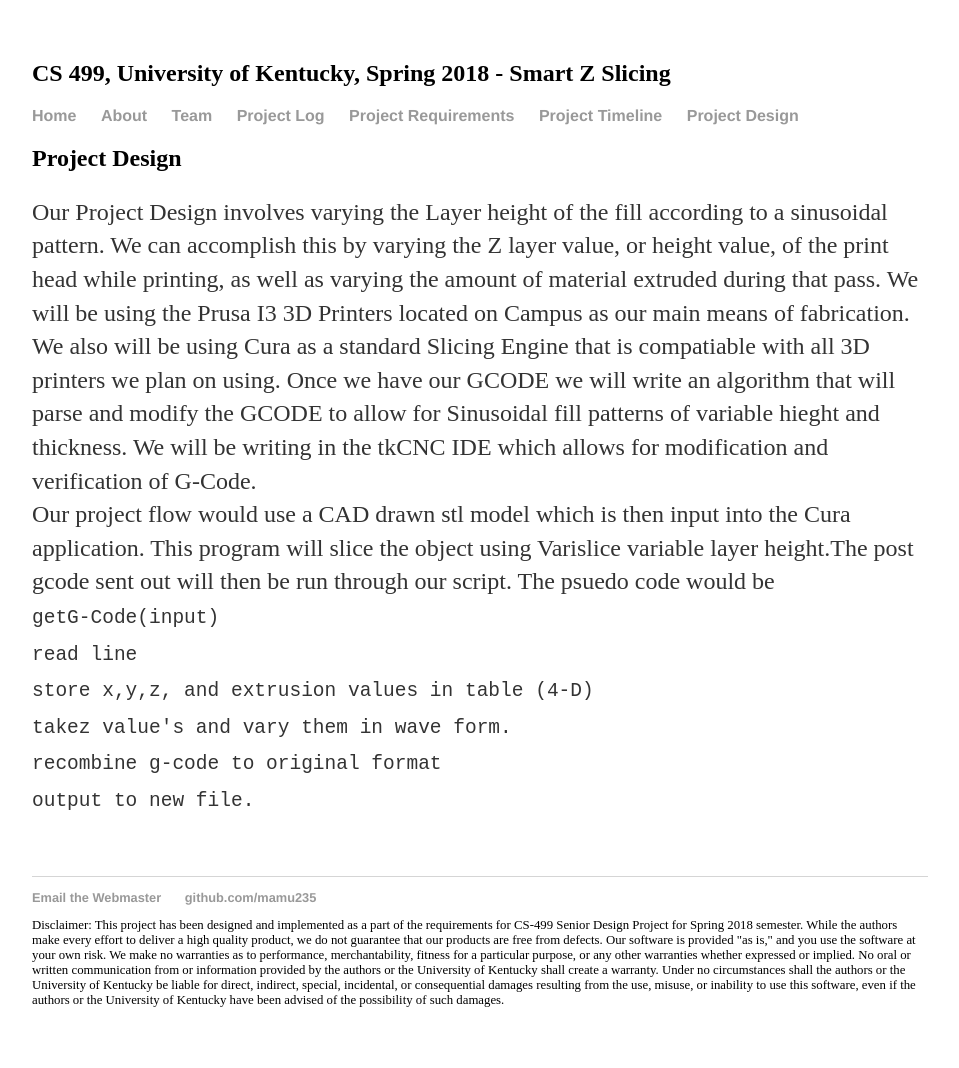
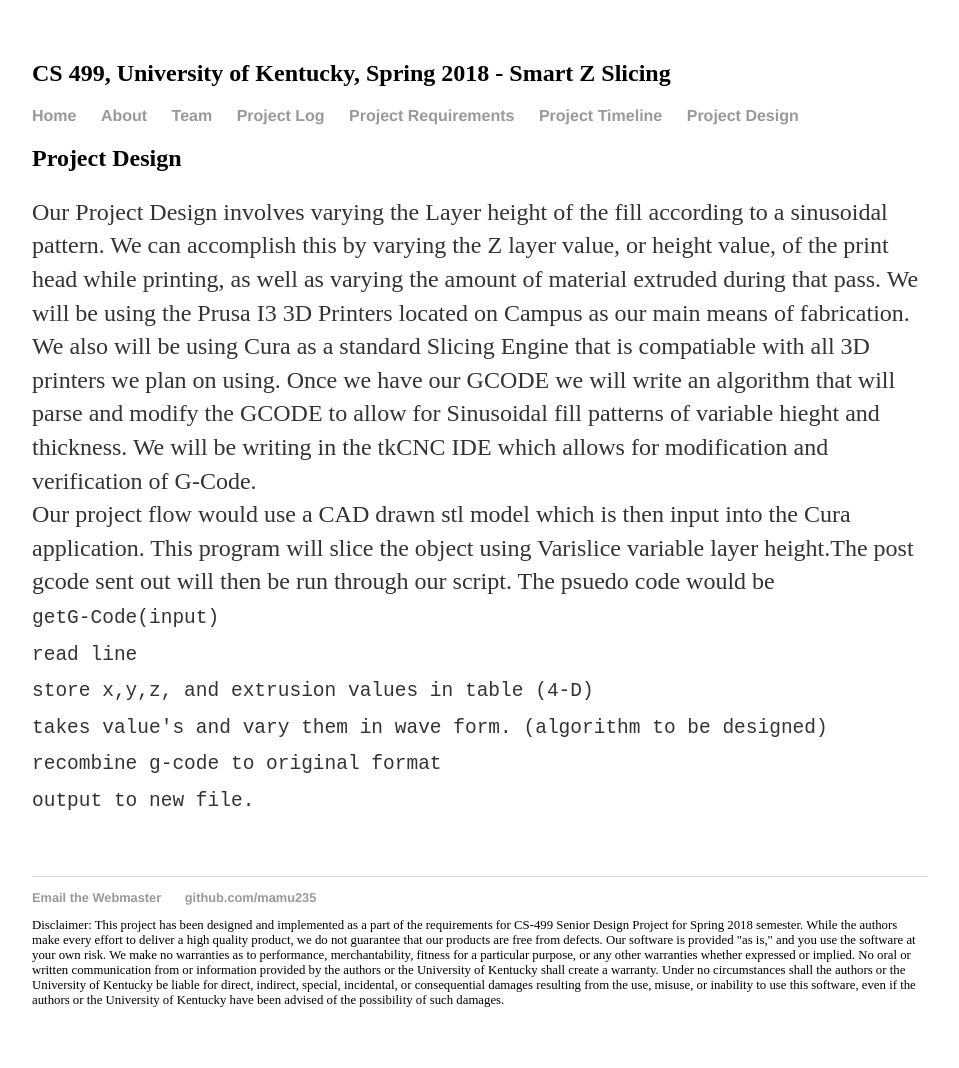
Before and after one commit to mamu235/CS-499-smart-slicing, a Jekyll site: the page built from design.html, in a window 1280 px wide. Shown: the whole page, without its empty margins (160-1119 px from the left). Built offline with Jekyll 4.4.1, drawn with Linux system fonts in a browser that asks for light colours.

Commit message:
Update design.html

```diff
--- a/design.html
+++ b/design.html
@@ -18,7 +18,7 @@ We will be writing in the tkCNC IDE which allows for modification and verificati
 <code>getG-Code(input)<br>
   read line<br>
   store x,y,z, and extrusion values in table (4-D)<br>
-  takez value's and vary them in wave form.<br>
+  takes value's and vary them in wave form. (algorithm to be designed)<br>
   recombine g-code to original format<br>
   output to new file.<br>
   </code>
```
